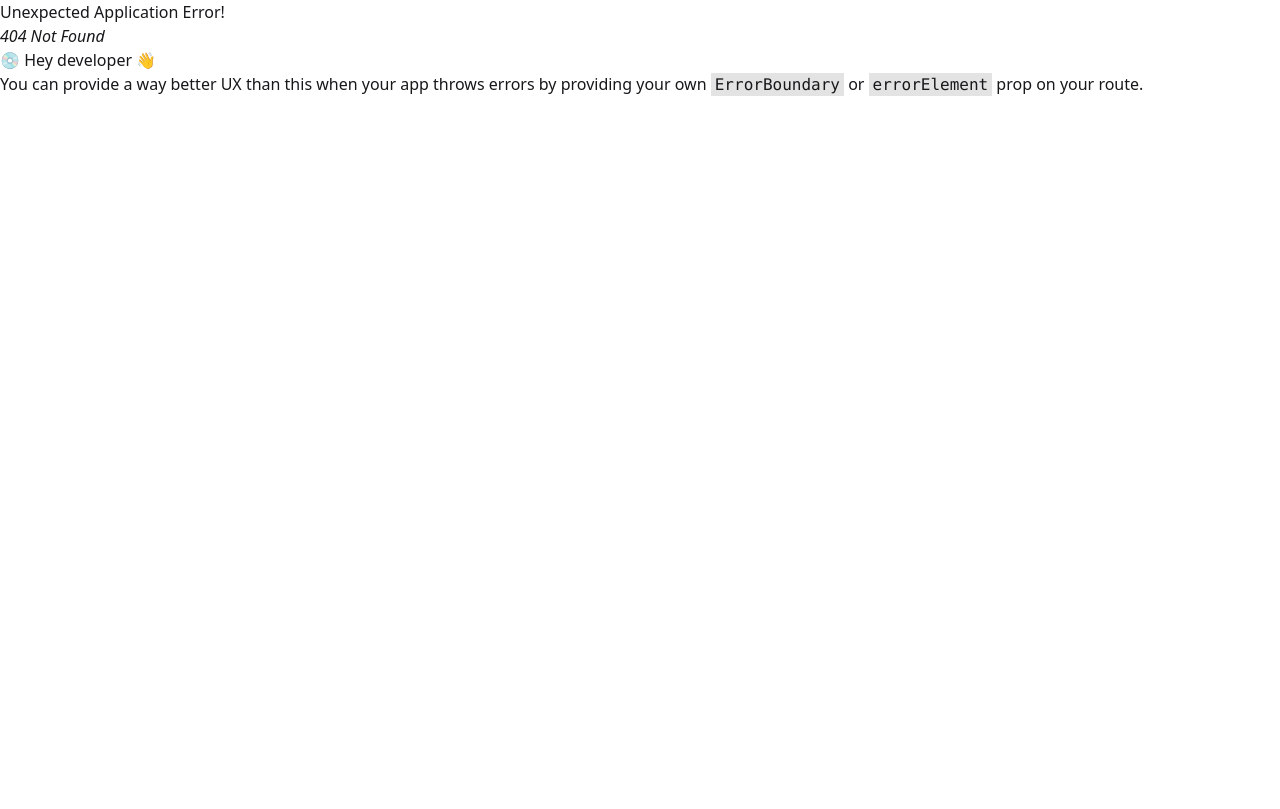
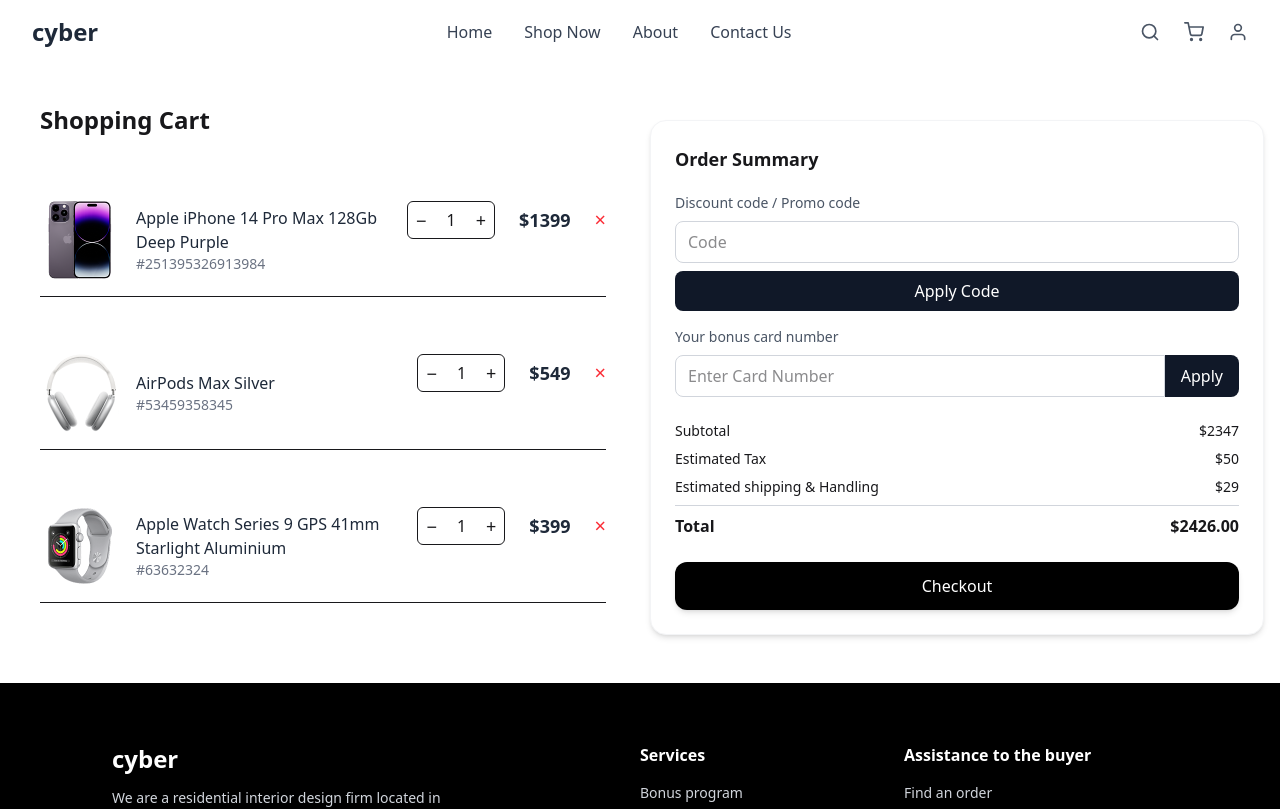
Before and after one commit to SabbirHossainEvan/cyber, a React (Vite) app: page /ShoppingCart in a window 1280 px wide. Before the commit this address had no page. Shown: the top 809 px of the page. Built offline with nearby package versions, Linux system fonts and the light colour scheme.

Commit message:
shopping cart list

```diff
--- a/src/components/ProductDetails/ProductDetails.jsx
+++ b/src/components/ProductDetails/ProductDetails.jsx
@@ -167,7 +167,7 @@ const ProductDetails = () => {
               Add to Wishlist
             </motion.button>
 
-            <Link to="./ProductDetailsLayout/ShoppingCart">
+            <Link to="/ShoppingCart">
               <motion.button
                 whileHover={{ scale: 1.05 }}
                 whileTap={{ scale: 0.95 }}
--- /dev/null
+++ b/src/components/ShopingCart/OrderSummary.jsx
@@ -0,0 +1,125 @@
+import React, { useState } from "react";
+import { motion } from "framer-motion";
+
+const OrderSummary = () => {
+  const [promoCode, setPromoCode] = useState("");
+  const [cardNumber, setCardNumber] = useState("");
+  const [discount, setDiscount] = useState(0);
+  const [subtotal, setSubtotal] = useState(2347);
+  const [tax] = useState(50);
+  const [shipping] = useState(29);
+
+  const handleApplyPromo = () => {
+    if (promoCode.toLowerCase() === "save10") {
+      setDiscount(0.1); // 10% discount
+    } else {
+      setDiscount(0);
+      alert("Invalid promo code");
+    }
+  };
+
+  const total = (subtotal - subtotal * discount + tax + shipping).toFixed(2);
+
+  return (
+    <motion.div
+      className=" mx-auto p-6 bg-white rounded-2xl shadow-md border border-gray-100"
+      initial={{ opacity: 0, y: 30 }}
+      animate={{ opacity: 1, y: 0 }}
+      transition={{ duration: 0.6 }}
+    >
+      <h2 className="text-lg font-semibold mb-5">Order Summary</h2>
+
+      {/* Promo Code Section */}
+      <motion.div
+        className="mb-4"
+        initial={{ opacity: 0, y: 10 }}
+        animate={{ opacity: 1, y: 0 }}
+        transition={{ delay: 0.2 }}
+      >
+        <label className="block text-sm mb-2 text-gray-600">
+          Discount code / Promo code
+        </label>
+        <input
+          type="text"
+          value={promoCode}
+          onChange={(e) => setPromoCode(e.target.value)}
+          placeholder="Code"
+          className="w-full border border-gray-300 rounded-lg px-3 py-2 focus:outline-none focus:ring-2 focus:ring-black"
+        />
+        <button
+          onClick={handleApplyPromo}
+          className="mt-2 w-full py-2 bg-gray-900 text-white rounded-lg hover:bg-gray-800 transition-all"
+        >
+          Apply Code
+        </button>
+      </motion.div>
+
+      {/* Bonus Card Section */}
+      <motion.div
+        className="mb-6"
+        initial={{ opacity: 0, y: 10 }}
+        animate={{ opacity: 1, y: 0 }}
+        transition={{ delay: 0.4 }}
+      >
+        <label className="block text-sm mb-2 text-gray-600">
+          Your bonus card number
+        </label>
+        <div className="flex">
+          <input
+            type="text"
+            value={cardNumber}
+            onChange={(e) => setCardNumber(e.target.value)}
+            placeholder="Enter Card Number"
+            className="flex-grow border border-gray-300 rounded-l-lg px-3 py-2 focus:outline-none focus:ring-2 focus:ring-black"
+          />
+          <button className="px-4 py-2 bg-gray-900 text-white rounded-r-lg hover:bg-gray-800 transition-all">
+            Apply
+          </button>
+        </div>
+      </motion.div>
+
+      {/* Order Details */}
+      <motion.div
+        initial={{ opacity: 0 }}
+        animate={{ opacity: 1 }}
+        transition={{ delay: 0.6 }}
+        className="text-sm space-y-2"
+      >
+        <div className="flex justify-between">
+          <span>Subtotal</span>
+          <span>${subtotal}</span>
+        </div>
+        <div className="flex justify-between">
+          <span>Estimated Tax</span>
+          <span>${tax}</span>
+        </div>
+        <div className="flex justify-between">
+          <span>Estimated shipping & Handling</span>
+          <span>${shipping}</span>
+        </div>
+        {discount > 0 && (
+          <div className="flex justify-between text-green-600">
+            <span>Discount (10%)</span>
+            <span>- ${(subtotal * discount).toFixed(2)}</span>
+          </div>
+        )}
+        <hr className="my-2 border-gray-300" />
+        <div className="flex justify-between font-semibold text-base">
+          <span>Total</span>
+          <span>${total}</span>
+        </div>
+      </motion.div>
+
+      {/* Checkout Button */}
+      <motion.button
+        whileHover={{ scale: 1.03 }}
+        whileTap={{ scale: 0.97 }}
+        className="mt-6 w-full bg-black text-white py-3 rounded-xl font-medium shadow-md hover:shadow-lg transition-all"
+      >
+        Checkout
+      </motion.button>
+    </motion.div>
+  );
+};
+
+export default OrderSummary;
--- /dev/null
+++ b/src/components/ShopingCart/ShoppingCartList.jsx
@@ -0,0 +1,136 @@
+import React, { useState } from "react";
+import { motion, AnimatePresence } from "framer-motion";
+
+const ShoppingCartList = () => {
+  const [cartItems, setCartItems] = useState([
+    {
+      id: 1,
+      name: "Apple iPhone 14 Pro Max 128Gb Deep Purple",
+      code: "#251395326913984",
+      price: 1399,
+      qty: 1,
+      image:
+        "/public/newArrivalSectionImage/Iphone 14 pro 1 (1).png",
+    },
+    {
+      id: 2,
+      name: "AirPods Max Silver",
+      code: "#53459358345",
+      price: 549,
+      qty: 1,
+      image:
+        "/public/newArrivalSectionImage/Iphone 14 pro 1 (5).png",
+    },
+    {
+      id: 3,
+      name: "Apple Watch Series 9 GPS 41mm Starlight Aluminium",
+      code: "#63632324",
+      price: 399,
+      qty: 1,
+      image:
+        "/public/newArrivalSectionImage/Iphone 14 pro 1 (2).png",
+    },
+  ]);
+
+  const handleQuantityChange = (id, action) => {
+    setCartItems((prevItems) =>
+      prevItems.map((item) =>
+        item.id === id
+          ? {
+              ...item,
+              qty:
+                action === "inc"
+                  ? item.qty + 1
+                  : item.qty > 1
+                  ? item.qty - 1
+                  : 1,
+            }
+          : item
+      )
+    );
+  };
+
+  const removeItem = (id) => {
+    setCartItems((prevItems) => prevItems.filter((item) => item.id !== id));
+  };
+
+  return (
+    <motion.div
+      className="p-6 w-full mx-auto"
+      initial={{ opacity: 0, y: 30 }}
+      animate={{ opacity: 1, y: 0 }}
+      transition={{ duration: 0.5 }}
+    >
+      <h2 className="text-2xl font-semibold mb-6">Shopping Cart</h2>
+
+      <AnimatePresence>
+        {cartItems.map((item) => (
+          <motion.div
+            key={item.id}
+            className="flex flex-col sm:flex-row sm:items-center justify-between border-b pb-4 mb-4"
+            initial={{ opacity: 0, y: 30 }}
+            animate={{ opacity: 1, y: 0 }}
+            exit={{ opacity: 0, scale: 0.95 }}
+            transition={{ duration: 0.3 }}
+            whileHover={{ scale: 1.02 }}
+          >
+            {/* Image and Info */}
+            <div className="flex items-center gap-4 mt-10">
+              <img
+                src={item.image}
+                alt={item.name}
+                className="w-20 h-20 object-cover rounded-md"
+              />
+              <div>
+                <p className="font-medium text-gray-800">{item.name}</p>
+                <p className="text-gray-500 text-sm">{item.code}</p>
+              </div>
+            </div>
+
+            {/* Quantity and Price */}
+            <div className="flex items-center justify-between sm:justify-end sm:space-x-6 mt-4 sm:mt-0">
+              <div className="flex items-center border rounded-md">
+                <button
+                  onClick={() => handleQuantityChange(item.id, "dec")}
+                  className="px-2 py-1 text-lg hover:bg-gray-100"
+                >
+                  −
+                </button>
+                <span className="px-3">{item.qty}</span>
+                <button
+                  onClick={() => handleQuantityChange(item.id, "inc")}
+                  className="px-2 py-1 text-lg hover:bg-gray-100"
+                >
+                  +
+                </button>
+              </div>
+
+              <p className="font-semibold text-gray-800 text-lg">
+                ${item.price * item.qty}
+              </p>
+
+              <button
+                onClick={() => removeItem(item.id)}
+                className="text-red-500 text-xl hover:text-red-700"
+              >
+                ×
+              </button>
+            </div>
+          </motion.div>
+        ))}
+      </AnimatePresence>
+
+      {cartItems.length === 0 && (
+        <motion.p
+          className="text-center text-gray-500 mt-6"
+          initial={{ opacity: 0 }}
+          animate={{ opacity: 1 }}
+        >
+          Your cart is empty.
+        </motion.p>
+      )}
+    </motion.div>
+  );
+};
+
+export default ShoppingCartList;
--- a/src/layouts/ProductDetailsLayout.jsx
+++ b/src/layouts/ProductDetailsLayout.jsx
@@ -30,7 +30,6 @@ const ProductDetailsLayout = () => {
                 <section>
                     <DiscountProducts></DiscountProducts>
                 </section>
-                <Outlet></Outlet>
                 <footer>
                     <Footer></Footer>
                 </footer>
--- a/src/pages/ShoppingCart.jsx
+++ b/src/pages/ShoppingCart.jsx
@@ -1,11 +1,25 @@
 import React from 'react';
 import Navbar from '../components/NavBar';
+import ShoppingCartList from '../components/ShopingCart/ShoppingCartList';
+import OrderSummary from '../components/ShopingCart/OrderSummary';
+import Footer from '../components/Footer';
 
 const ShoppingCart = () => {
     return (
         <div>
             <Navbar></Navbar>
-            <h1>Shopping Cart</h1>
+            <div className='grid grid-cols-1 md:grid-cols-2 gap-5 max-w-7xl mx-auto px-4 mb-10'>
+                <section className='mt-20'>
+                    <ShoppingCartList></ShoppingCartList>
+                </section>
+                <section className='mt-0 md:mt-30'>
+                    <OrderSummary></OrderSummary>
+                </section>
+            </div>
+            <footer>
+                <Footer></Footer>
+            </footer>
+
         </div>
     );
 };
```
Also changed, not shown: src/routes/router.jsx (+6 -8 lines).
